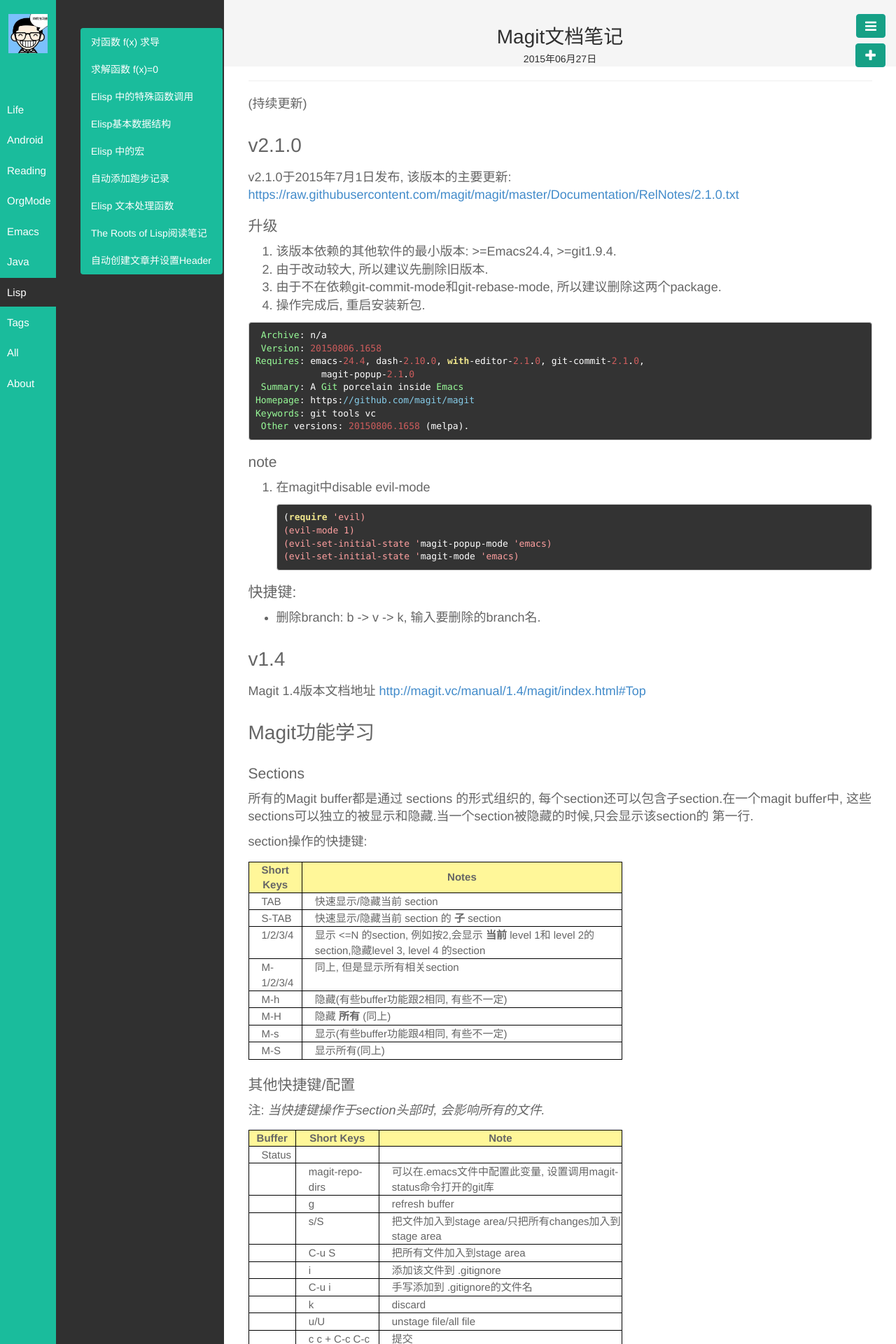
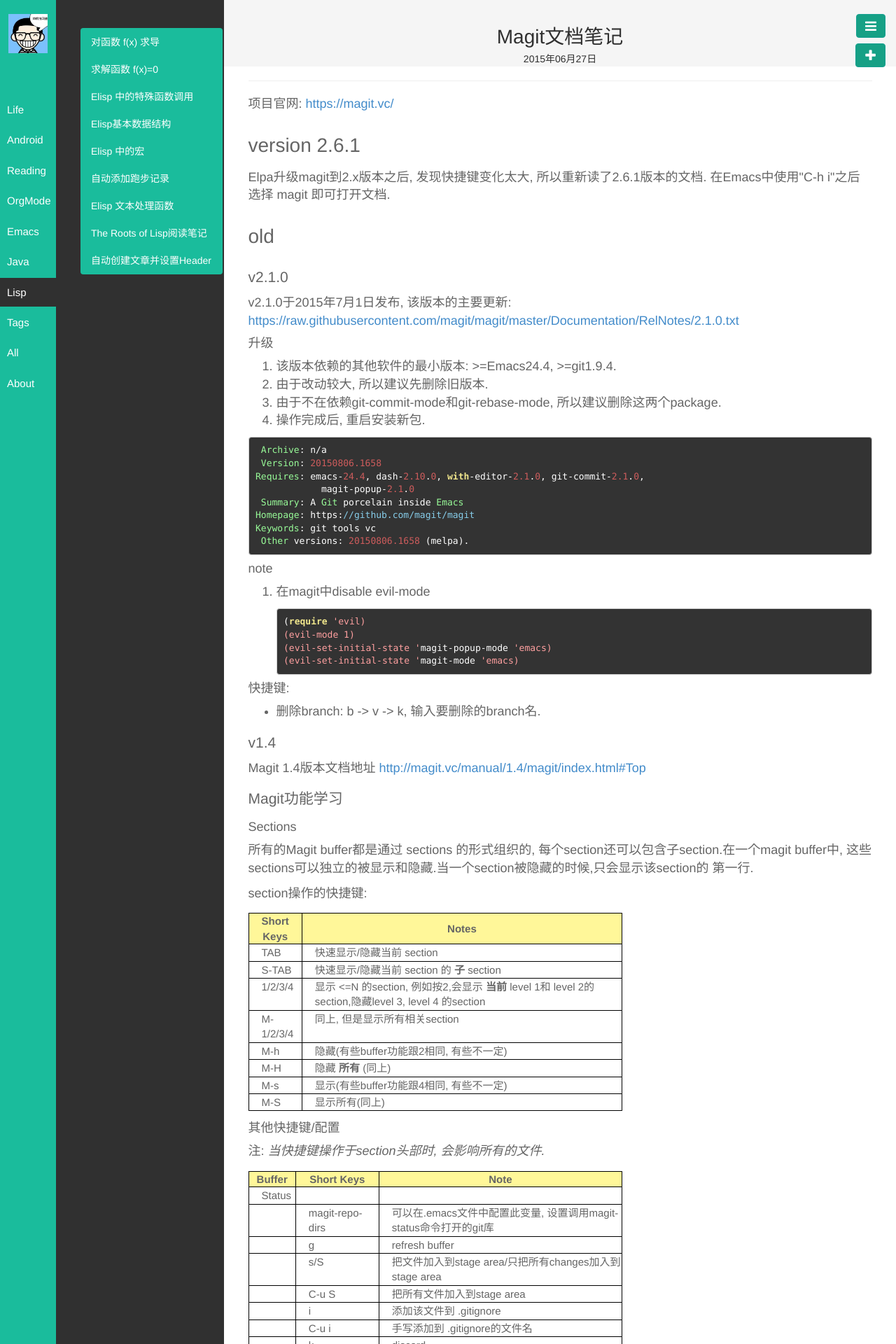
Before and after one commit to byrlx/byrlx.github.io, a Jekyll site: the page built from _posts/Emacs/2015-06-27-Magit-Notes.html, in a window 1280 px wide. Shown: the top 1920 px of the page at 70% size. Built offline with Jekyll 4.4.1, drawn with Linux system fonts in a browser that asks for light colours.

Commit message:
update blog

```diff
--- a/_posts/Emacs/2015-06-27-Magit-Notes.html
+++ b/_posts/Emacs/2015-06-27-Magit-Notes.html
@@ -7,19 +7,30 @@
 ---
 
 <p>
-(持续更新)
+项目官网: <a href="https://magit.vc/">https://magit.vc/</a>
 </p>
-
 <div id="outline-container-orgheadline1" class="outline-2">
-<h2 id="orgheadline1">v2.1.0</h2>
+<h2 id="orgheadline1">version 2.6.1</h2>
 <div class="outline-text-2" id="text-orgheadline1">
+<p>
+Elpa升级magit到2.x版本之后, 发现快捷键变化太大, 所以重新读了2.6.1版本的文档.
+在Emacs中使用"C-h i"之后选择 magit 即可打开文档.
+</p>
+</div>
+</div>
+<div id="outline-container-orgheadline10" class="outline-2">
+<h2 id="orgheadline10">old</h2>
+<div class="outline-text-2" id="text-orgheadline10">
+</div><div id="outline-container-orgheadline2" class="outline-3">
+<h3 id="orgheadline2">v2.1.0</h3>
+<div class="outline-text-3" id="text-orgheadline2">
 <p>
 v2.1.0于2015年7月1日发布, 该版本的主要更新: <a href="https://raw.githubusercontent.com/magit/magit/master/Documentation/RelNotes/2.1.0.txt">https://raw.githubusercontent.com/magit/magit/master/Documentation/RelNotes/2.1.0.txt</a>
 </p>
 </div>
-<div id="outline-container-orgheadline2" class="outline-3">
-<h3 id="orgheadline2">升级</h3>
-<div class="outline-text-3" id="text-orgheadline2">
+<div id="outline-container-orgheadline3" class="outline-4">
+<h4 id="orgheadline3">升级</h4>
+<div class="outline-text-4" id="text-orgheadline3">
 <ol class="org-ol">
 <li>该版本依赖的其他软件的最小版本: &gt;=Emacs24.4, &gt;=git1.9.4.</li>
 <li>由于改动较大, 所以建议先删除旧版本.</li>
@@ -30,7 +41,7 @@
  Archive: n/a
  Version: 20150806.1658
 Requires: emacs-24.4, dash-2.10.0, with-editor-2.1.0, git-commit-2.1.0,
-            magit-popup-2.1.0
+	    magit-popup-2.1.0
  Summary: A Git porcelain inside Emacs
 Homepage: https://github.com/magit/magit
 Keywords: git tools vc
@@ -38,9 +49,9 @@
 </pre>
 </div>
 </div>
-<div id="outline-container-orgheadline3" class="outline-3">
-<h3 id="orgheadline3">note</h3>
-<div class="outline-text-3" id="text-orgheadline3">
+<div id="outline-container-orgheadline4" class="outline-4">
+<h4 id="orgheadline4">note</h4>
+<div class="outline-text-4" id="text-orgheadline4">
 <ol class="org-ol">
 <li><p>
 在magit中disable evil-mode
@@ -56,30 +67,30 @@
 </ol>
 </div>
 </div>
-<div id="outline-container-orgheadline4" class="outline-3">
-<h3 id="orgheadline4">快捷键:</h3>
-<div class="outline-text-3" id="text-orgheadline4">
+<div id="outline-container-orgheadline5" class="outline-4">
+<h4 id="orgheadline5">快捷键:</h4>
+<div class="outline-text-4" id="text-orgheadline5">
 <ul class="org-ul">
 <li>删除branch: b -&gt; v -&gt; k, 输入要删除的branch名.</li>
 </ul>
 </div>
 </div>
 </div>
-<div id="outline-container-orgheadline5" class="outline-2">
-<h2 id="orgheadline5">v1.4</h2>
-<div class="outline-text-2" id="text-orgheadline5">
+<div id="outline-container-orgheadline6" class="outline-3">
+<h3 id="orgheadline6">v1.4</h3>
+<div class="outline-text-3" id="text-orgheadline6">
 <p>
 Magit 1.4版本文档地址 <a href="http://magit.vc/manual/1.4/magit/index.html#Top">http://magit.vc/manual/1.4/magit/index.html#Top</a>
 </p>
 </div>
 </div>
 
-<div id="outline-container-orgheadline8" class="outline-2">
-<h2 id="orgheadline8">Magit功能学习</h2>
-<div class="outline-text-2" id="text-orgheadline8">
-</div><div id="outline-container-orgheadline6" class="outline-3">
-<h3 id="orgheadline6">Sections</h3>
-<div class="outline-text-3" id="text-orgheadline6">
+<div id="outline-container-orgheadline9" class="outline-3">
+<h3 id="orgheadline9">Magit功能学习</h3>
+<div class="outline-text-3" id="text-orgheadline9">
+</div><div id="outline-container-orgheadline7" class="outline-4">
+<h4 id="orgheadline7">Sections</h4>
+<div class="outline-text-4" id="text-orgheadline7">
 <p>
 所有的Magit buffer都是通过 sections 的形式组织的, 每个section还可以包含子section.在一个magit buffer中, 这些
 sections可以独立的被显示和隐藏.当一个section被隐藏的时候,只会显示该section的
@@ -148,9 +159,9 @@
 </div>
 </div>
 
-<div id="outline-container-orgheadline7" class="outline-3">
-<h3 id="orgheadline7">其他快捷键/配置</h3>
-<div class="outline-text-3" id="text-orgheadline7">
+<div id="outline-container-orgheadline8" class="outline-4">
+<h4 id="orgheadline8">其他快捷键/配置</h4>
+<div class="outline-text-4" id="text-orgheadline8">
 <p>
 注: <i>当快捷键操作于section头部时, 会影响所有的文件.</i>
 </p>
@@ -399,3 +410,4 @@
 </div>
 </div>
 </div>
+</div>
```
Also changed, not shown: _posts/Android/2016-05-06-bitmap implementation.html (added, +11 -0 lines), org/Android/2016-05-06-bitmap implementation.org (added, +19 -0 lines), org/Emacs/2015-06-27-Magit-Notes.org (+13 -10 lines).
